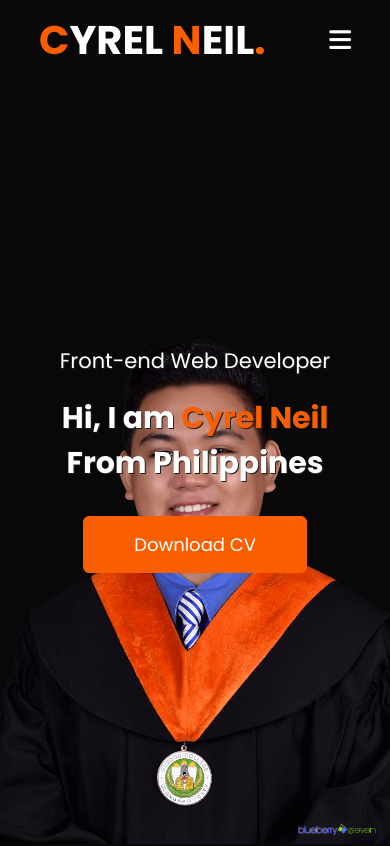
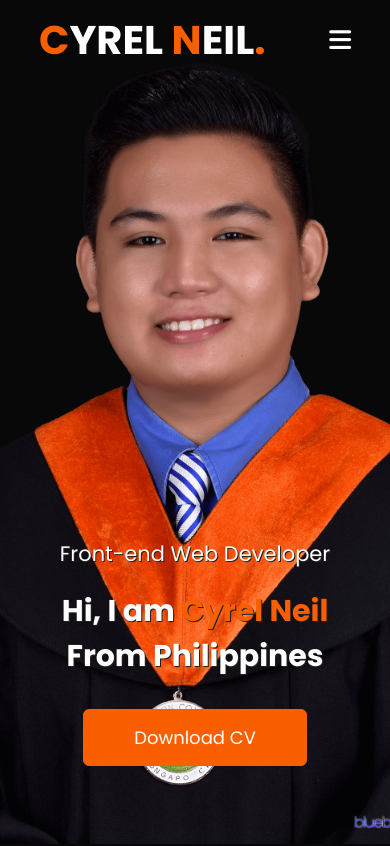
Before and after one commit to dev-cyrelneil/ImCyrelNeil, a plain HTML site: page index.html in a window 390 px wide. Shown: the top 846 px of the page. Drawn offline with Linux system fonts and the light colour scheme.

Commit message:
Update header in mobile device

```diff
--- a/styles.css
+++ b/styles.css
@@ -519,13 +519,13 @@ form .btn2 {
   /* Header */
   #header {
     background-image: url(images/cyrel.png);
-    background-size: contain;
+    background-size: cover;
     background-repeat: no-repeat;
-    background-position: 100% 100%;
+    background-position: 50% 50%;
   }
 
   .header-text {
-    margin-top: 88%;
+    margin-top: 150%;
     text-align: center;
     font-size: 21px;
   }
```
